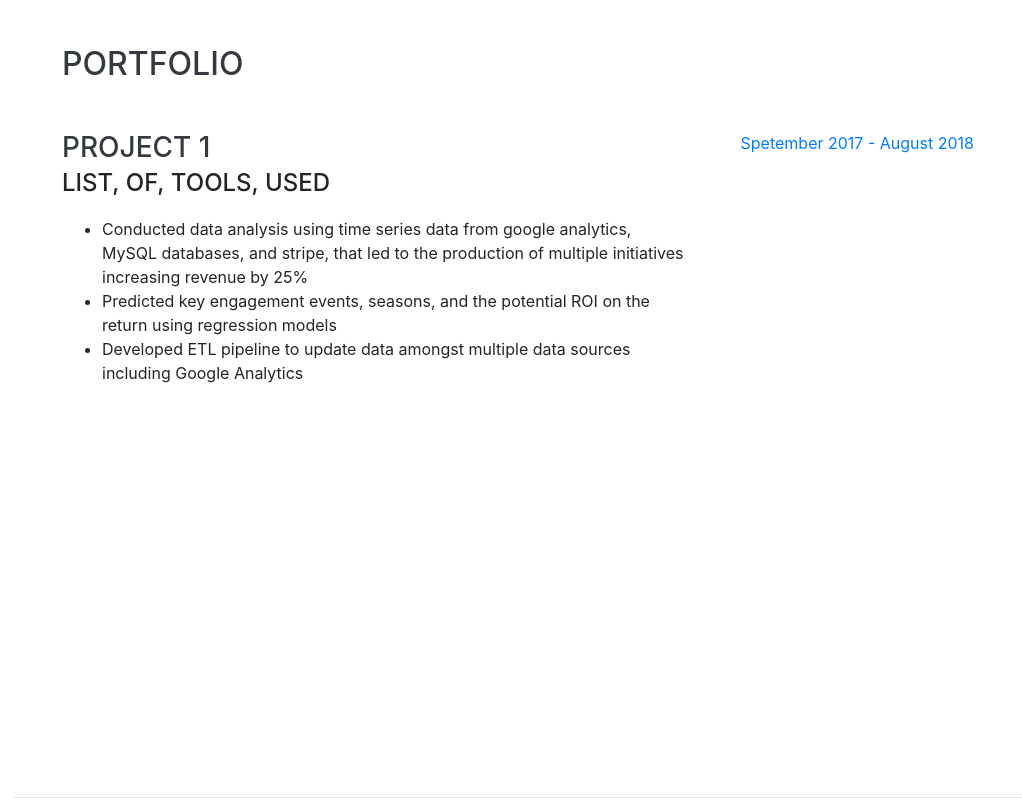
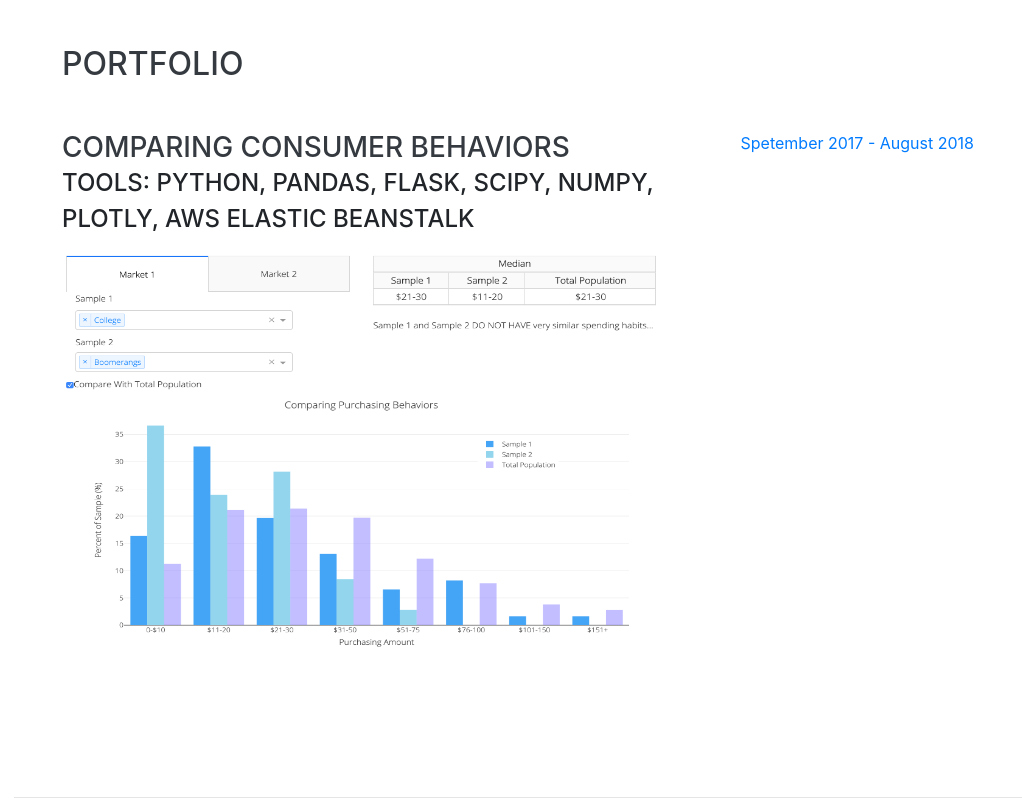
Before and after one commit to ayang2012/ayang2012.github.io, a website with bundled scripts: page index.html in a window 1280 px wide. Shown: the part 2162-2963 px from the top of the page, without its empty margins (258-1280 px from the left). Built offline with nearby package versions, Linux system fonts and the light colour scheme; a web font is replaced by a local one.

Commit message:
added portfolio piece

```diff
--- a/index.html
+++ b/index.html
@@ -188,19 +188,10 @@
 
         <div class="resume-item d-flex flex-column flex-md-row justify-content-between mb-5">
           <div class="resume-content">
-            <h3 class="mb-0">Project 1</h3>
-            <div class="subheading mb-3">list, of, tools, used</div>
-            <ul>
-              <li>
-                Conducted data analysis using time series data from google analytics, MySQL databases, and stripe, that led to the production of multiple initiatives increasing revenue by 25%
-              </li>
-              <li>
-                Predicted key engagement events, seasons, and the potential ROI on the return using regression models
-              </li>
-              <li>
-                Developed ETL pipeline to update data amongst multiple data sources including Google Analytics
-              </li>
-            </ul>
+            <h3 class="mb-0">Comparing Consumer Behaviors</h3>
+            <div class="subheading mb-3">Tools: Python, Pandas, Flask, Scipy, Numpy, Plotly, AWS Elastic Beanstalk</div>
+            <a href="http://consumercomparison-env.vm6yakvsga.us-east-2.elasticbeanstalk.com/"><img src="img/2marketdash.png" width="600" height="400"></a>
+
           </div>
           <div class="resume-date text-md-right">
             <span class="text-primary">Spetember 2017 - August 2018</span>
@@ -292,7 +283,7 @@
         <h2 class="mb-5">Interests</h2>
         <p>Apart from working with data, I will always be passionate about education. I'm currently serving as a python data science mentor in the Chicago Python Group. I believe the best way to learn is to teach.
           Outside of tech, I enjoy fishing and have been a bass fisherman for many years. Now that I'm up North, I'm hoping to learn more about trout fishing.</p>
-        <p class="mb-0">When forced indoors, I enjoy watching classic good-feel sitcoms like Friends or The Office. I also keep my creative part of my brain stimulated by playing piano, violing, guitar, and ukule.</p>
+        <p class="mb-0">When forced indoors, I enjoy watching classic good-feel sitcoms like Friends or The Office. I also keep my creative part of my brain stimulated by playing piano, violin, guitar, and ukulele.</p>
       </div>
     </section>
 
```
Also changed, not shown: img/2marketdash.png (added), img/icon.png (added).
